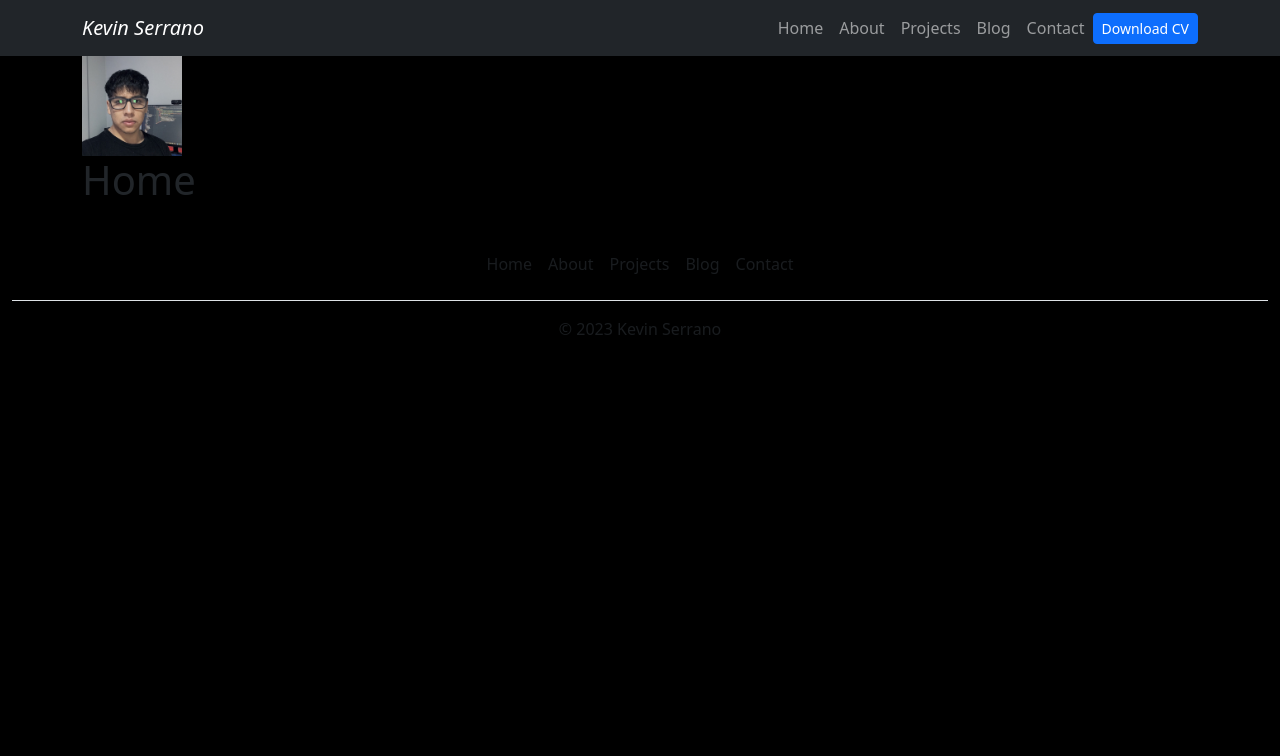
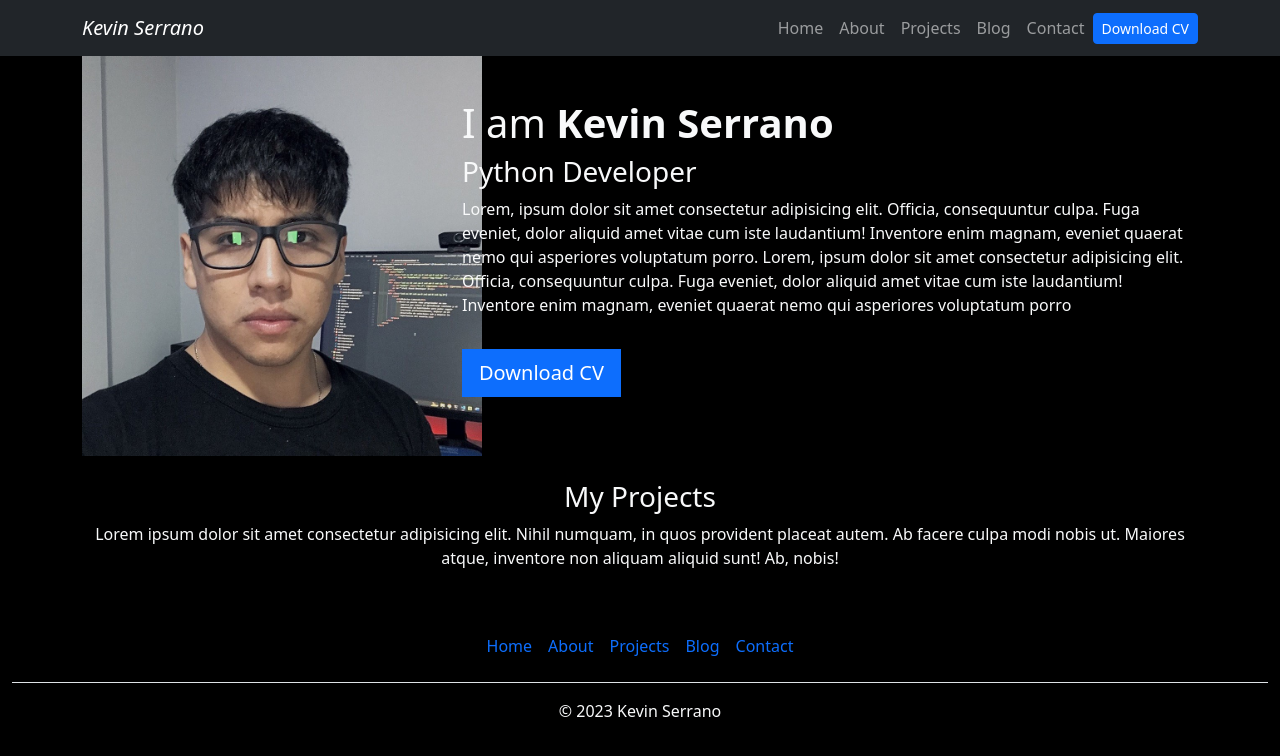
Before and after one commit to kevinserrano01/django_portfolio, a Django app: page / in a window 1280 px wide. Shown: the top 756 px of the page. Run offline with Django 4.2, Linux system fonts and the light colour scheme; data that the repository does not hold is empty.

Commit message:
Home listo

```diff
--- a/portfolio/static/main.css
+++ b/portfolio/static/main.css
@@ -1,3 +1,12 @@
 body {
     background-color: black;
 }
+
+.bg-black {
+    background-color: black;
+}
+
+.card-project:hover {
+    border: 1px solid #ffffff;
+    cursor: pointer;
+}
--- a/portfolio/templates/components/footer.html
+++ b/portfolio/templates/components/footer.html
@@ -1,13 +1,13 @@
-<div class="container-fluid">
-    <footer class="py-3 my-4">
+<div class="container-fluid ">
+    <footer class="py-3 my-4 text-light">
         <ul class="nav justify-content-center border-bottom pb-3 mb-3">
-            <li class="nav-item"><a href="#" class="nav-link px-2 text-body-secondary">Home</a></li>
-            <li class="nav-item"><a href="#" class="nav-link px-2 text-body-secondary">About</a></li>
-            <li class="nav-item"><a href="#" class="nav-link px-2 text-body-secondary">Projects</a></li>
-            <li class="nav-item"><a href="#" class="nav-link px-2 text-body-secondary">Blog</a></li>
-            <li class="nav-item"><a href="#" class="nav-link px-2 text-body-secondary">Contact</a></li>
+            <li class="nav-item"><a href="#" class="nav-link px-2">Home</a></li>
+            <li class="nav-item"><a href="#" class="nav-link px-2 ">About</a></li>
+            <li class="nav-item"><a href="#" class="nav-link px-2">Projects</a></li>
+            <li class="nav-item"><a href="#" class="nav-link px-2">Blog</a></li>
+            <li class="nav-item"><a href="#" class="nav-link px-2">Contact</a></li>
         </ul>
-        <p class="text-center text-body-secondary">&copy; 2023 Kevin Serrano</p>
+        <p class="text-center">&copy; 2023 Kevin Serrano</p>
     </footer>
 </div>
 
--- a/portfolio/templates/home.html
+++ b/portfolio/templates/home.html
@@ -3,17 +3,48 @@
 {% block content %}
 {% load static %}
 
-    <img src="{% static 'portfolio/fotoPerfil.jpg' %}" alt="Foto Perfil" width="100px">
+<header class="row bg-black">
+    <div class="col-md-4">
+        <img src="{% static 'portfolio/fotoPerfil.jpg' %}" alt="Foto Perfil" width="400px">
+    </div>
 
-    <h1>Home</h1>
+    <div class="col-md-8 my-auto">
+        <h1>I am <strong>Kevin Serrano</strong></h1>
+        <h3>Python Developer</h3>
+        <p>Lorem, ipsum dolor sit amet consectetur adipisicing elit. Officia, consequuntur culpa. Fuga eveniet, dolor
+            aliquid amet vitae cum iste laudantium! Inventore enim magnam, eveniet quaerat nemo qui asperiores
+            voluptatum porro. Lorem, ipsum dolor sit amet consectetur adipisicing elit. Officia, consequuntur culpa.
+            Fuga eveniet, dolor aliquid amet vitae cum iste laudantium! Inventore enim magnam, eveniet quaerat nemo qui
+            asperiores voluptatum porro</p>
+        <a href="{% static 'portfolio/CV-Serrano-Kevin-Backend-developer.pdf' %}"
+            class="btn btn-primary btn-lg rounded-0 my-3">Download CV</a>
+    </div>
+</header>
+
+<div class="row my-4 text-center">
+
+    <h3>My Projects</h3>
+    <p>Lorem ipsum dolor sit amet consectetur adipisicing elit. Nihil numquam, in quos provident placeat autem. Ab
+        facere culpa modi nobis ut. Maiores atque, inventore non aliquam aliquid sunt! Ab, nobis!</p>
 
     {% for project in projects %}
-            <p>{{ project.title }}</p>
-            <p>{{ project.description }}</p>
-            <img src="{{project.image.url}}" alt="{{project.title}}" width="400px">
-            {% if project.url %}
-                <a href="{{project.url}}">{{project.url}}</a>
-            {% endif %}
+    <div class="col-md-4 p-4">
+        <div class="card bg-black card-project text-light">
+            <img src="{{project.image.url}}" alt="{{project.title}}" class="card-img-top ">
+
+            <div class="card-body">
+                <h2>{{project.title}}</h2>
+                <p>{{project.description}}</p>
+
+                {% if project.url %}
+                <a href="{{project.url}}" class="btn btn-light rounded-0 btn-sm" target="_blank">{{project.url}}</a>
+                {% endif %}
+
+            </div>
+        </div>
+    </div>
     {% endfor %}
 
+</div>
+
 {% endblock %}
--- a/portfolio/templates/layout.html
+++ b/portfolio/templates/layout.html
@@ -9,7 +9,7 @@
     <link rel="stylesheet" href="{% static 'main.css' %}">
     <title>Portfolio Kev</title>
 </head>
-<body>
+<body class="text-light">
 
     {% include 'components/navbar.html' %}
 
```
